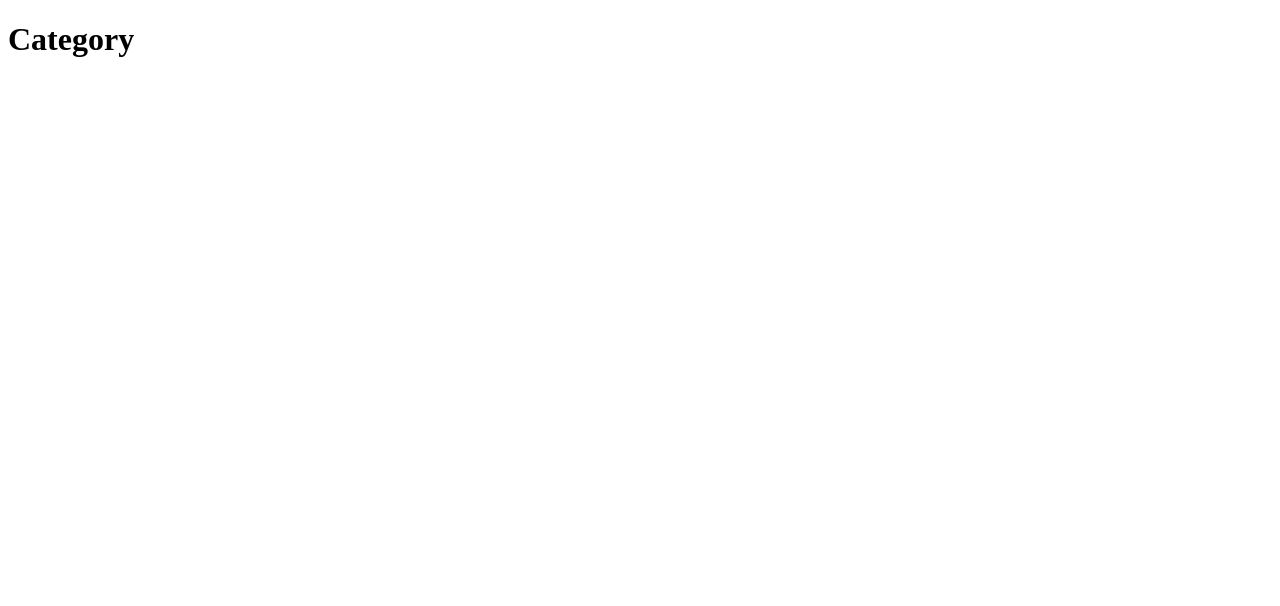
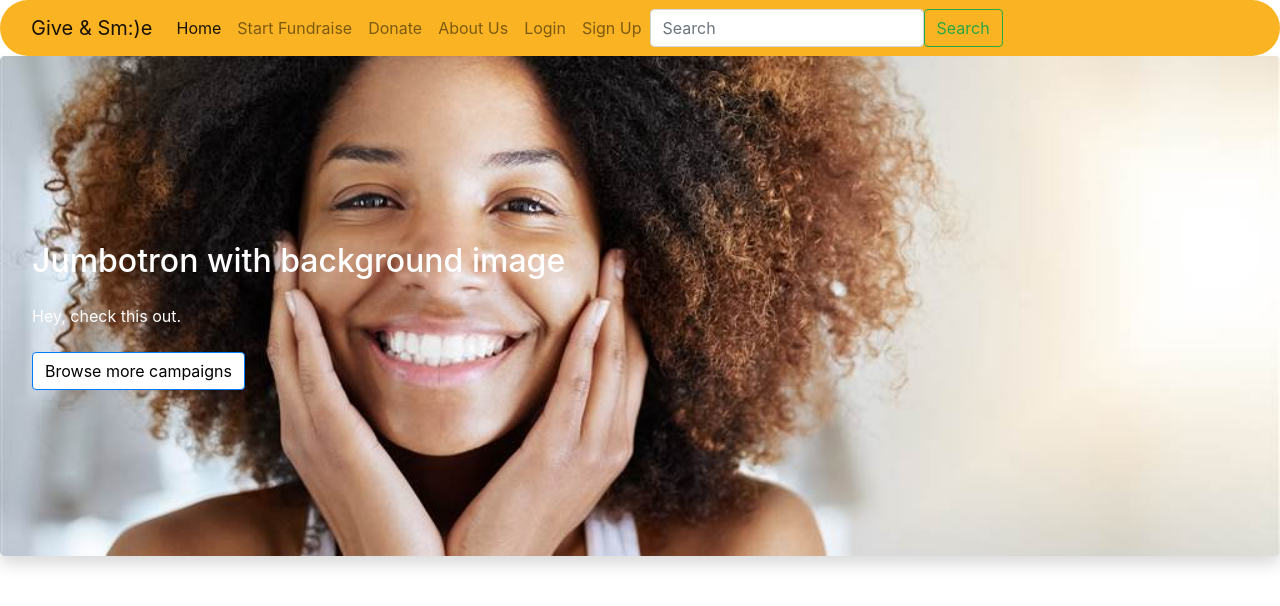
Before and after one commit to Lallamaa/give-n-smile, a PHP site: page /campaign.html in a window 1280 px wide. Before the commit the part shown is almost empty. Shown: the top 606 px of the page. Run offline with PHP 8.4, Linux system fonts and the light colour scheme.

Commit message:
mighty changes

```diff
--- a/campaign.html
+++ b/campaign.html
@@ -1,16 +1,72 @@
 <!DOCTYPE html>
 <html>
 <head>
+    <!-- Required meta tags -->
+    <meta charset="utf-8">
+    <meta name="viewport" content="width=device-width, initial-scale=1, shrink-to-fit=no">
+
     <title> Give & Sm:)e </title>
+
+    <!-- Bootstrap CSS -->
+    <link rel="stylesheet" href="https://stackpath.bootstrapcdn.com/bootstrap/4.3.1/css/bootstrap.min.css" integrity="sha384-ggOyR0iXCbMQv3Xipma34MD+dH/1fQ784/j6cY/iJTQUOhcWr7x9JvoRxT2MZw1T" crossorigin="anonymous">
+    <link rel="stylesheet" href="css/style.css">
+    <script src="https://code.jquery.com/jquery-3.3.1.slim.min.js" integrity="sha384-q8i/X+965DzO0rT7abK41JStQIAqVgRVzpbzo5smXKp4YfRvH+8abtTE1Pi6jizo" crossorigin="anonymous"></script>
+    <script src="https://cdnjs.cloudflare.com/ajax/libs/popper.js/1.14.7/umd/popper.min.js" integrity="sha384-UO2eT0CpHqdSJQ6hJty5KVphtPhzWj9WO1clHTMGa3JDZwrnQq4sF86dIHNDz0W1" crossorigin="anonymous"></script>
+    <script src="https://stackpath.bootstrapcdn.com/bootstrap/4.3.1/js/bootstrap.min.js" integrity="sha384-JjSmVgyd0p3pXB1rRibZUAYoIIy6OrQ6VrjIEaFf/nJGzIxFDsf4x0xIM+B07jRM" crossorigin="anonymous"></script>
 </head>
 <body>
-    <h1>Category</h1>
-    <div class="container">
-        <div class="row">
-            <div class="col-lg-3">
-                <div class="category"></div>
+    <!--Nav Bar-->
+    <header>
+        <nav class="navbar navbar-expand-lg navbar-light">
+        <div class="container-fluid">
+            <button class="navbar-toggler" type="button" data-bs-toggle="collapse" data-bs-target="#navbarTogglerDemo03" aria-controls="navbarTogglerDemo03" aria-expanded="false" aria-label="Toggle navigation">
+            <span class="navbar-toggler-icon"><img src="logo.png"></span>
+            </button>
+            <a class="navbar-brand" href="index.html">Give & Sm:)e</a>
+            <div class="collapse navbar-collapse" id="navbarTogglerDemo03">
+            <ul class="navbar-nav me-auto mb-2 mb-lg-0">
+                <li class="nav-item">
+                <a class="nav-link active" aria-current="page" href="index.html">Home</a>
+                </li>
+                <li class="nav-item">
+                <a class="nav-link" href="campaign.html">Start Fundraise</a>
+                </li>
+                <li class="nav-item">
+                    <a class="nav-link" href="#">Donate</a>
+                </li>
+                <li class="nav-item">
+                <a class="nav-link" href="#AboutUs">About Us</a>
+                </li>
+                <li class="nav-item">
+                <a class="nav-link" href="login.html">Login</a>
+                </li>
+                <li class="nav-item">
+                <a class="nav-link" href="pre-register.html">Sign Up</a>
+                </li>
+            </ul>
+            <form class="d-flex">
+                <input class="form-control me-2" type="search" placeholder="Search" aria-label="Search">
+                <button class="btn btn-outline-success" type="submit">Search</button>
+            </form>
             </div>
         </div>
+        </nav>
+        <!--End of NavBar-->
+    </header>
+    <div id="main">
+        <div class="container-fliud">
+            <div class="jumbotron text-white jumbotron-image shadow" style="background-image: url(image/jumbo_2.jpg);">
+                <div class="content">
+                   <h2 class="mb-4">
+                    Jumbotron with background image
+                    </h2>
+                    <p class="mb-4">
+                        Hey, check this out.
+                    </p>
+                    <a href="browse.html" class="btn btn-primary">Browse more campaigns</a>
+                </div>
+            </div>
+          </div>
     </div>
 </body>
 </html>
--- a/css/style.css
+++ b/css/style.css
@@ -12,6 +12,12 @@ body {
     margin-bottom: 10%;
 }
 
+/* Nav Bar */
+.navbar {
+    background-color: rgb(250, 180, 35);
+    border-radius: 50px;
+    text-align: center;
+}
 
 /*Landing Page*/
 .jumbotron {
@@ -51,9 +57,10 @@ body {
     box-sizing: border-box;
     max-width: 45%;
     text-align: center;
-    background-color: rgb(83, 82, 82);
+    border-radius: 20px;
+    box-shadow: 0 4px 8px 0 rgba(0, 0, 0, 0.2), 0 6px 20px 0 rgba(0, 0, 0, 0.19);    background-color: rgb(83, 82, 82);
 }
-.pre-box > div, p{
+.pre-box > div {
     background-color: rgb(83, 82, 82);
 }
 .pre-box > p {
@@ -78,9 +85,7 @@ body {
 .loginInput {
     width: 400px;
 }
-.navbar {
-    background-color: rgb(250, 180, 35);
-}
+
 
 /* User Register Page */
 form {
```
Also changed, not shown: browse.html (+61 -5 lines), pre-register.html (+7 -4 lines).
